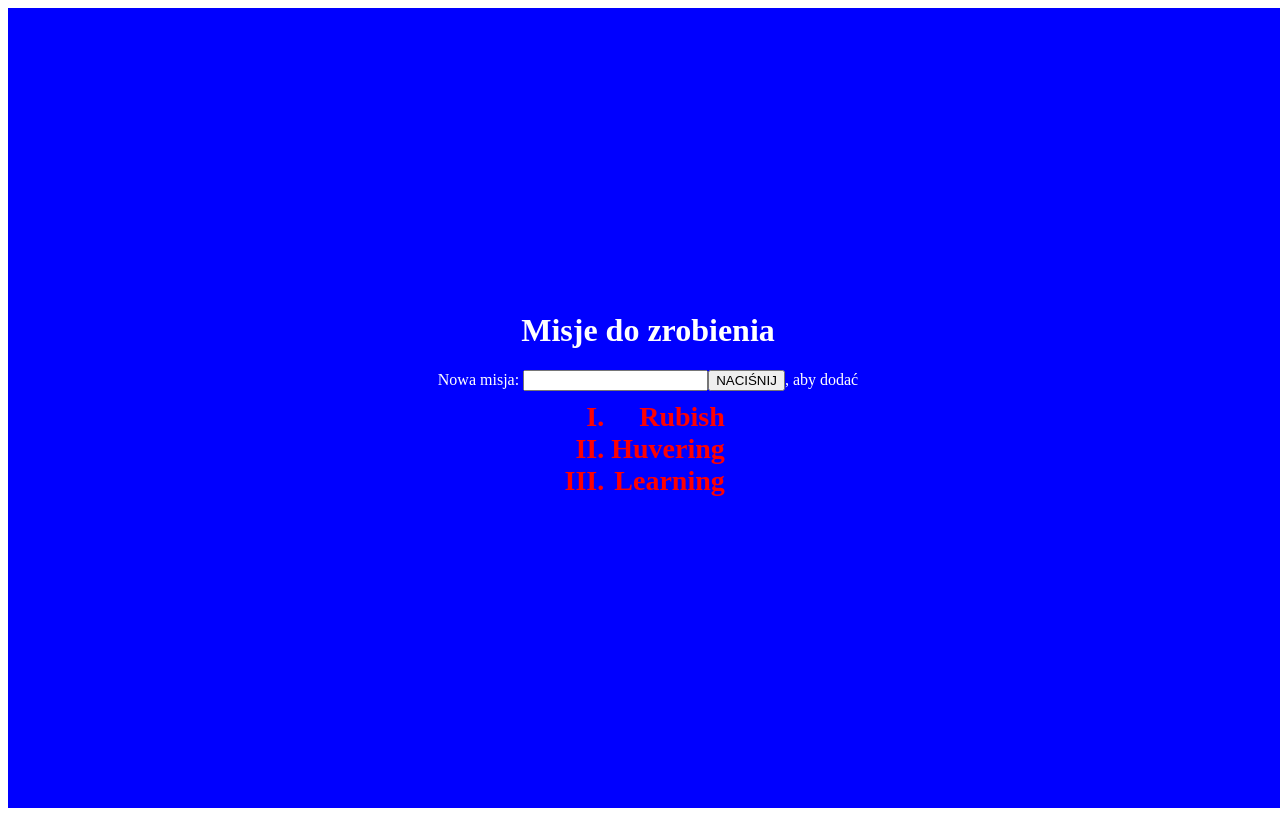
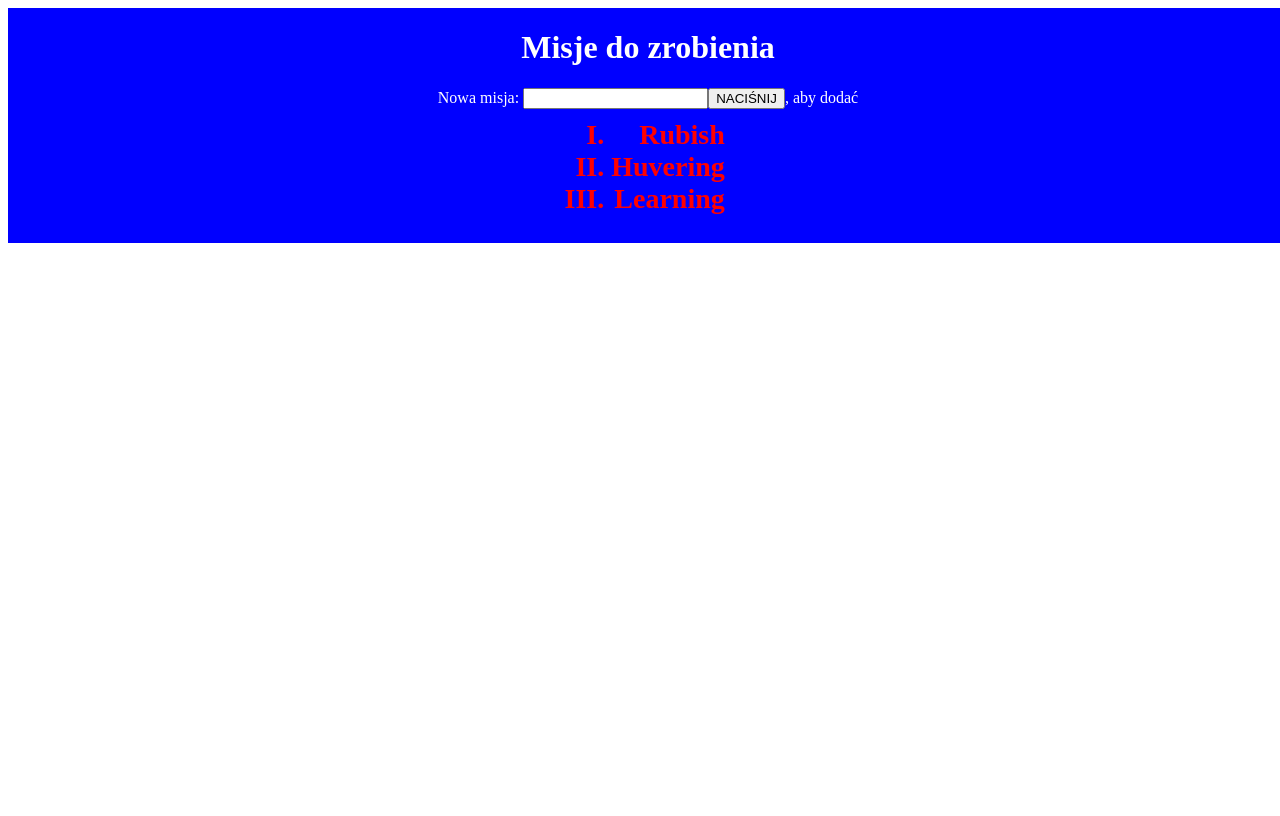
Before and after one commit to Basiakus/Webpack-Todo-App, a React app: page / in a window 1280 px wide. Built offline with nearby package versions, Linux system fonts and the light colour scheme; some packages are replaced by stand-ins of ours.

Commit message:
cross_env

```diff
--- a/package.json
+++ b/package.json
@@ -5,7 +5,7 @@
   "main": "index.js",
   "scripts": {
     "test": "echo \"Error: no test specified\" && exit 1",
-    "build": "NODE_ENV=production webpack",
+    "build": "cross-env NODE_ENV=production webpack --config ./webpack.config.js",
     "start": "webpack-dev-server --inline --hot --config ./webpack.config.js"
   },
   "keywords": [],
--- a/src/containers/App.css
+++ b/src/containers/App.css
@@ -9,4 +9,6 @@
     align-content: center;
     width: 100vw;
     height: 100vh;
+    box-sizing: border-box;
+    height: 100%;
 }
```
Also changed, not shown: build/app.bundle.js.
